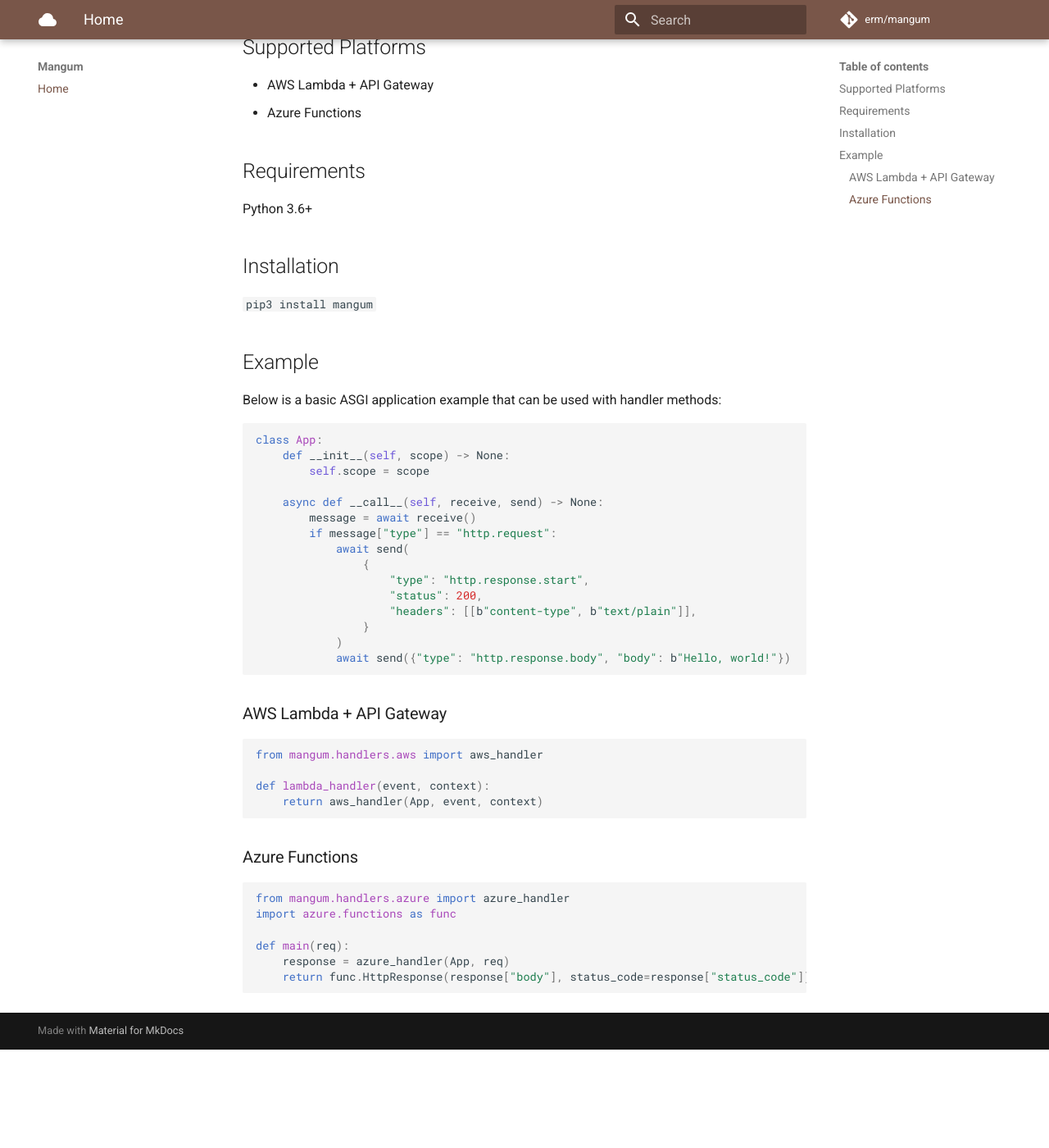
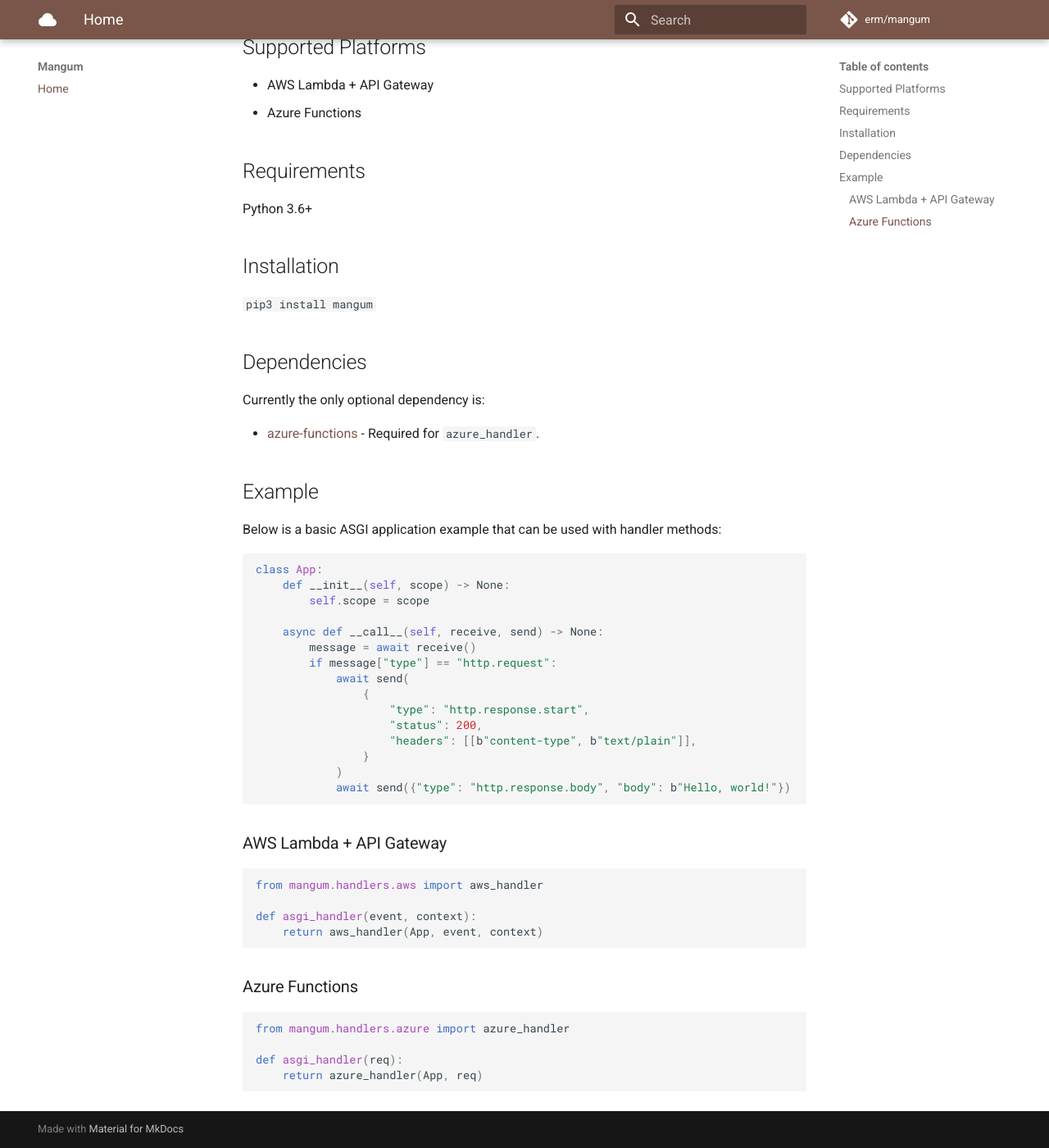
Before and after one commit to Kludex/mangum, an MkDocs documentation site: the page built from docs/index.md, in a window 1280 px wide and 1400 px high, scrolled down 290 px. Shown: the whole window at 82% size. Built offline with MkDocs 1.6.1 and Material for MkDocs 9.7.7, drawn with Linux system fonts in a browser that asks for light colours; comment, search, counter and statistics services are not loaded; before the commit the page ends 1570 px from its top, so only the background shows below that.

Commit message:
Optional dependency for azure to return a single response

````diff
--- a/docs/index.md
+++ b/docs/index.md
@@ -1,8 +1,12 @@
 # Mangum
 
+<a href="https://pypi.org/project/mangum/">
+    <img src="https://badge.fury.io/py/mangum.svg" alt="Package version">
+</a>
 <a href="https://travis-ci.org/erm/mangum">
     <img src="https://travis-ci.org/erm/mangum.svg?branch=master" alt="Build Status">
 </a>
+
 
 Mangum is a library for adapting [ASGI](https://asgi.readthedocs.io/en/latest/) applications to use on FaaS platforms.
 
@@ -20,6 +24,12 @@
 ## Installation
 
 ```pip3 install mangum```
+
+## Dependencies
+
+Currently the only optional dependency is:
+
+- [azure-functions](https://github.com/Azure/azure-functions-python-library) - Required for `azure_handler`.
 
 ## Example
 
@@ -48,7 +58,7 @@
 ```python
 from mangum.handlers.aws import aws_handler
 
-def lambda_handler(event, context):
+def asgi_handler(event, context):
     return aws_handler(App, event, context)
 ```
 
@@ -56,10 +66,8 @@
 
 ```python
 from mangum.handlers.azure import azure_handler
-import azure.functions as func
 
-def main(req):
-    response = azure_handler(App, req)
-    return func.HttpResponse(response["body"], status_code=response["status_code"])
+def asgi_handler(req):
+    return azure_handler(App, req)
 
 ```
--- a/mangum/__version__.py
+++ b/mangum/__version__.py
@@ -1 +1 @@
-__version__ = "0.2.5"  # pragma: no cover
+__version__ = "0.2.7"  # pragma: no cover
--- a/requirements.txt
+++ b/requirements.txt
@@ -1,3 +1,6 @@
+# Optional
+azure-functions
+
 # Testing
 pytest
 codecov
--- a/setup.py
+++ b/setup.py
@@ -15,7 +15,7 @@
     url="https://github.com/erm/mangum",
     description="ASGI serverless adapters",
     long_description=get_long_description(),
-    install_requires=[],
+    extras_require={"full": ["azure-functions"]},
     long_description_content_type="text/markdown",
     author="Jordan Eremieff",
     author_email="jordan@eremieff.com",
````
Also changed, not shown: README.md (+10 -5 lines), 2 other files.
